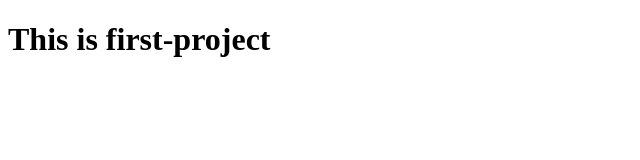
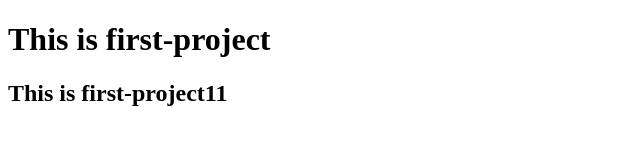
Before and after one commit to first-programme/project1, a plain HTML site: page index.html in a window 1280 px wide. Shown: the whole page, without its empty margins (0-640 px from the left). Drawn offline with Linux system fonts and the light colour scheme.

Commit message:
third commit

```diff
--- a/index.html
+++ b/index.html
@@ -7,5 +7,6 @@
 </head>
 <body>
     <h1> This is first-project </h1>
+    <h2> This is first-project11</h2>
 </body>
 </html>
```
Also changed, not shown: one.txt.
